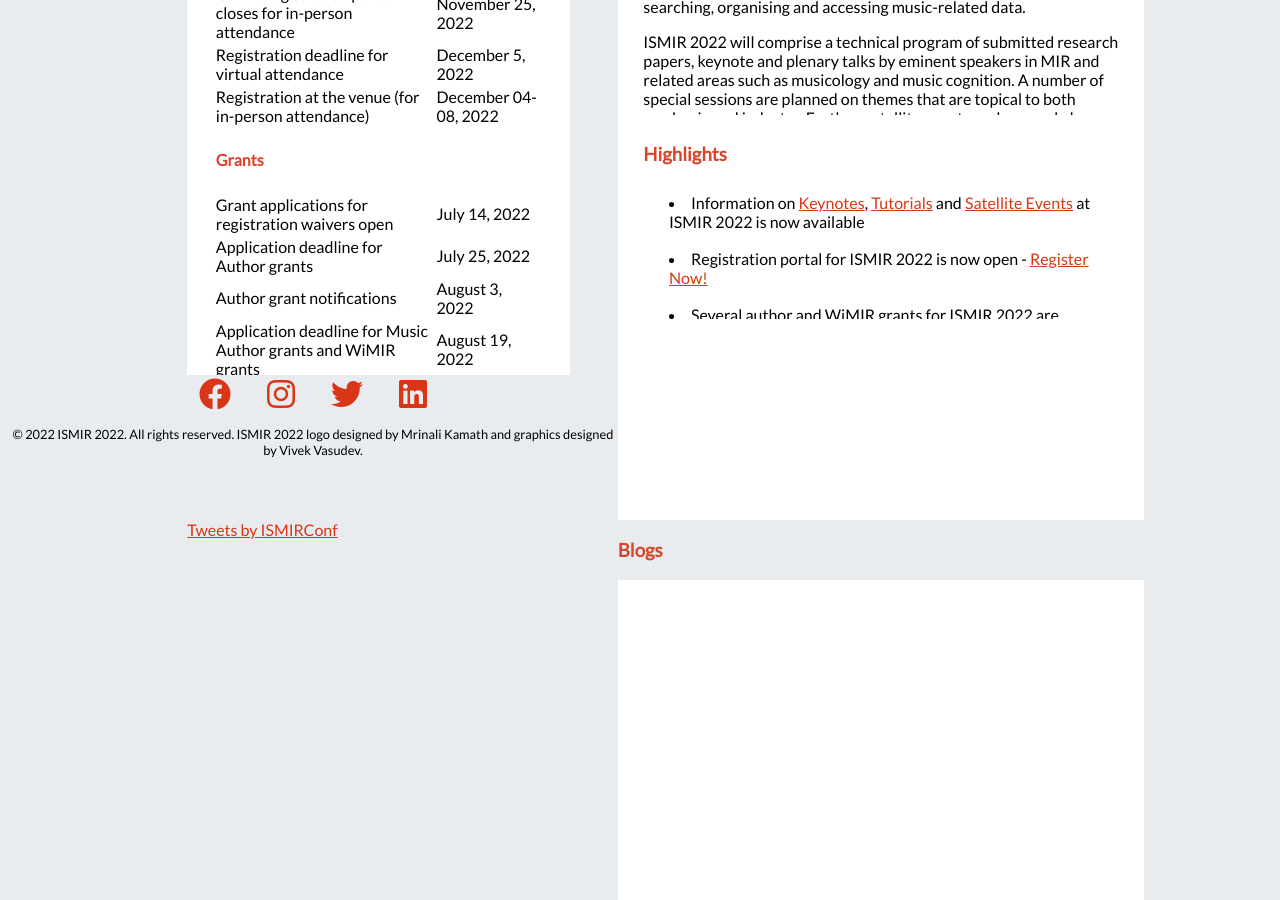
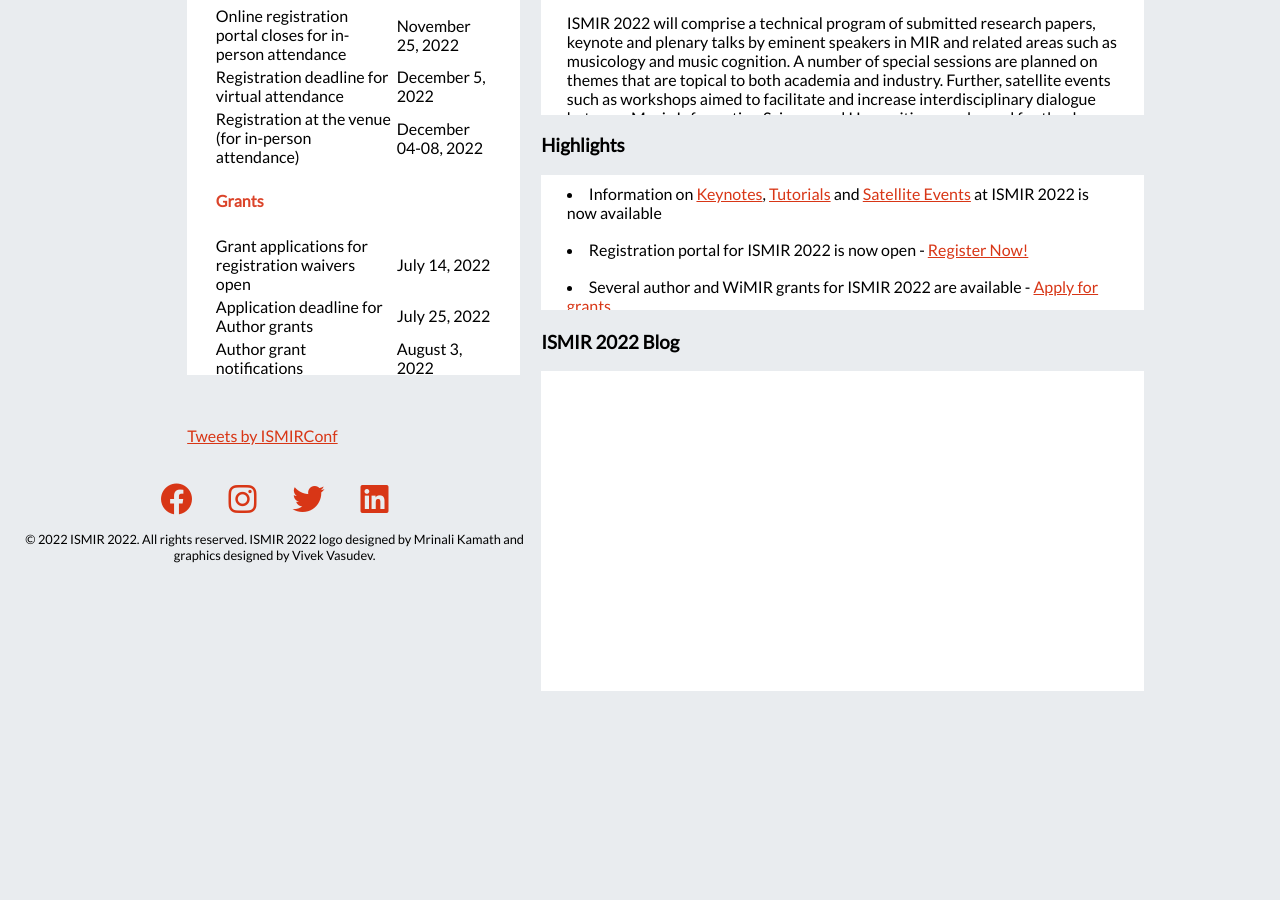
Before and after one commit to ismir2022/ismir2022.github.io, a Jekyll site: the page built from index_staging.md, in a window 1280 px wide and 900 px high, scrolled down 845 px. Built offline with Jekyll 4.4.1, drawn with Linux system fonts in a browser that asks for light colours; nearby versions of some CDN libraries; comment, search, counter and statistics services are not loaded; after the commit the page ends 1574 px from its top, so only the background shows below that.

Commit message:
Update index_staging.md

```diff
--- a/index_staging.md
+++ b/index_staging.md
@@ -4,7 +4,7 @@
 ---
 
 <!-- <h1 style="float:left; width:63%;"> Welcome to ISMIR 2022! </h1> -->
-<div style="background-color: rgb(255, 255, 255); height:45vh;float:right; width:55%; padding-left: 2vw; padding-right: 2vw; padding-top: 1vh; padding-bottom: 1vh; display:block; overflow-y:auto; overflow-x:hidden; ">
+<div style="background-color: rgb(255, 255, 255); height:45vh;float:right; width:63%; padding-left: 2vw; padding-right: 2vw; padding-top: 1vh; padding-bottom: 1vh; display:block; overflow-y:auto; overflow-x:hidden; ">
 <h2><span style="color:#DB442A">Welcome to ISMIR 2022!</span></h2>
 <p>The 23rd International Society for Music Information Retrieval Conference (ISMIR 2022) will take place in a hybrid format from Dec 4-8, 2022 and will be hosted in Bengaluru, India. The International Society for Music Information Retrieval (ISMIR) represents the largest body of scholars, researchers and practitioners in the field of music information retrieval (MIR), an interdisciplinary research area concerned with processing, analysing, organising and accessing music information. The scope of ISMIR extends across the fields of computer science, musicology, cognitive science, library & information science and electrical engineering. The annual ISMIR conference is the world's leading research forum on processing, searching, organising and accessing music-related data.
 </p>
@@ -13,29 +13,24 @@
 </p>
 </div>
 <br>
-<div style="background-color: rgb(255, 255, 255); height:45vh;float:right; width:55%; padding-left: 2vw; padding-right: 2vw; padding-top: 1vh; padding-bottom: 1vh; display:block; overflow-y:auto; overflow-x:hidden; ">
-<!-- <h3 style="float:right; width:55%">Highlights</h3> -->
-<table class="scrolldown" rules=none style="float:right;">
+<h3 style="float:right; width:63%">Highlights</h3>
+<table class="scrolldown" rules=none style="float:right; width:63%;">
 		<tbody>
-	    <tr> <h3 style="color:#DB442A">Highlights</h3> </tr>
             <tr>
-			<td><li data-stringify-indent="0" data-stringify-border="0">Information on <a href="https://ismir2022.ismir.net/program/keynotes">Keynotes</a>, <a href="https://ismir2022.ismir.net/program/tutorials">Tutorials</a> and <a href="https://ismir2022.ismir.net/program/satellites">Satellite Events</a> at ISMIR 2022 is now available</li></td>
+			<td><li data-stringify-indent="0" data-stringify-border="0">Information on <a href="[Keynotes](https://ismir2022.ismir.net/program/keynotes)">Keynotes</a>, <a href="[Tutorials](https://ismir2022.ismir.net/program/tutorials)">Tutorials</a> and <a href="[Satellite Events](https://ismir2022.ismir.net/program/satellites)">Satellite Events</a> at ISMIR 2022 is now available</li></td>
             </tr>
             <tr>
-                <td><li data-stringify-indent="0" data-stringify-border="0">Registration portal for ISMIR 2022 is now open - <a href="https://ismir2022.ismir.net/attend/registration">Register Now!</a></li></td>
+                <td><li data-stringify-indent="0" data-stringify-border="0">Registration portal for ISMIR 2022 is now open - <a href="[Register Now!](https://ismir2022.ismir.net/attend/registration)">Register Now!</a></li></td>
             </tr>
             <tr>
-                <td><li data-stringify-indent="0" data-stringify-border="0">Several author and WiMIR grants for ISMIR 2022 are available - <a href="https://ismir2022.ismir.net/attend/support">Apply for grants</a></li></td>
+                <td><li data-stringify-indent="0" data-stringify-border="0">Several author and WiMIR grants for ISMIR 2022 are available - <a href="[here](https://ismir2022.ismir.net/attend/support)">Apply for grants</a></li></td>
             </tr>
 		</tbody>
 </table>
-</div>
 
-<div class="row" style="float:right; width:55%">
-	<h3 style="color:#DB442A">Blogs</h3>
-
+<div class="row" style="float:right; width:63%">
+    <h3 style="padding-top: 0.125em;"> ISMIR 2022 Blog </h3>
     <section style="background-color: rgb(255, 255, 255); height:25vw">
-
         <!-- <div class="home-post-list" itemscope="" itemtype="http://schema.org/Blog">
             {% for post in site.posts %}
                 {% include card.html %}
@@ -51,9 +46,11 @@
         </tr>
         </table> -->
     </section>
+    <br>
+    <br>
 </div>
 
-<table style="width:40%; height:70vh; display: block; overflow-y:auto; overflow-x:hidden; background-color:rgb(255, 255, 255); padding-left: 2vw; padding-right: 2vw; padding-bottom: 1vh;">
+<table style="width:26vw; height:70vh; display: block; overflow-y:auto; overflow-x:hidden; background-color:rgb(255, 255, 255); padding-left: 2vw; padding-right: 2vw; padding-bottom: 1vh;">
 	<tr> <td> <h3> Important Dates (AoE) </h3> </td>
 	     <td> </td>
 
@@ -203,6 +200,8 @@
             <td><span style="text-decoration:line-through">April 15, 2022</span></td>
         </tr>
 </table>
-
+<br>
 <div style="float:left;"><a class="twitter-timeline" data-width="26vw" data-height="47vh" href="https://twitter.com/ISMIRConf?ref_src=twsrc%5Etfw">Tweets by ISMIRConf</a> <script async src="https://platform.twitter.com/widgets.js" charset="utf-8"></script></div>
 <!-- <div class="mobiletwitter"><a class="twitter-timeline" data-width="250" data-height="400" href="https://twitter.com/ISMIRConf?ref_src=twsrc%5Etfw">Tweets by ISMIRConf</a> <script async src="https://platform.twitter.com/widgets.js" charset="utf-8"></script></div> -->
+<br>
+<br>
```
